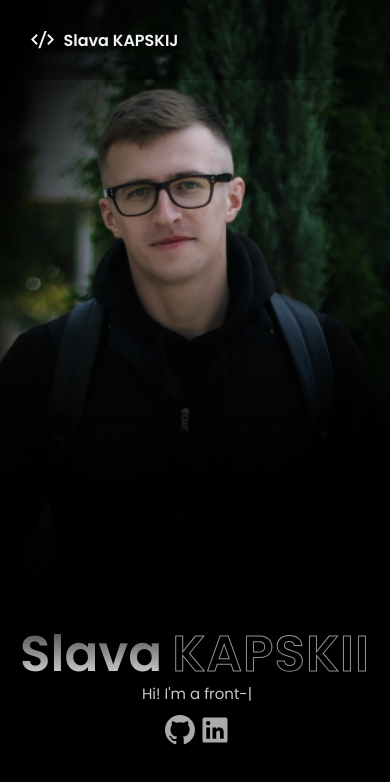
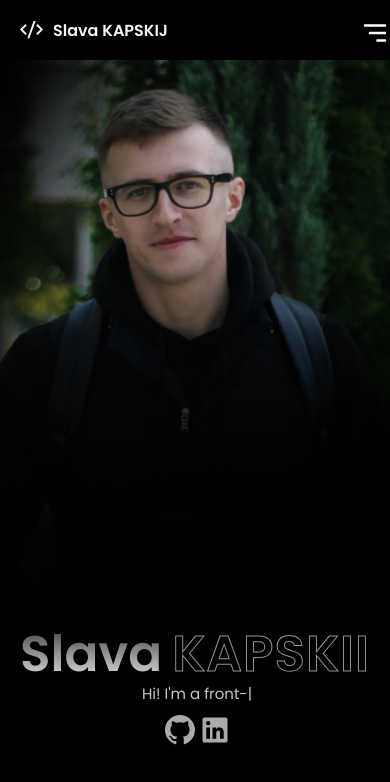
Before and after one commit to Kapskii/personal_portfolio, a React (Create React App) app: page / in a window 390 px wide. Shown: the top 782 px of the page. Built offline with nearby package versions, Linux system fonts and the light colour scheme.

Commit message:
feat: add burger menu

```diff
--- a/src/components/Header/Header.module.css
+++ b/src/components/Header/Header.module.css
@@ -9,29 +9,33 @@
     z-index: 999;
 }
 
-.container {
+.header_nav {
     display: flex;
     width: 100%;
     align-items: center;
-    justify-content: space-around;
+    justify-content: flex-end;
 }
 
-.title {
+.header_logoItem {
+    width: 180px;
+    margin-left: 20px;
     text-decoration: none;
     color: whitesmoke;
     font-weight: 600;
     display: flex;
+    flex-direction: row;
     gap: 10px;
 }
 
-.navigation{
+.header_navList {
+    margin-right: 20px;
     display: flex;
     flex-direction: row;
     align-items: center;
     gap: 40px;
 }
 
-.navItem {
+.header_navItem {
     text-decoration: none;
     letter-spacing: 1.25px;
 }
@@ -48,6 +52,10 @@
     color: white;
 }
 
+.header_menuButton {
+    display: none;
+}
+
 
 @media (max-width: 1150px) {
 
@@ -61,7 +69,51 @@
 }
 
 @media (max-width: 800px) {
+
+    .headerWrapper {
+        height: 60px;
+        background-color: rgba(0, 0, 0, 1);
+    }
+
+    .header_nav,
+    .header_navActive {
+        position: fixed;
+        top: 0;
+        left: -220px;
+        display: flex;
+        flex-direction: column;
+        width: 220px;
+        height: 100%;
+        background-color: rgba(0, 0, 0, 0.9);
+        transition: 0.3s;
+    }
+
+    .header_navActive {
+        left: 0px;
+    }
+
+    .header_navList {
+        flex: 1;
+        display: flex;
+        flex-direction: column;
+        padding-top: 40px;
+        padding-left: 15px;
+    }
+
+    .header_navItem {
+        margin: 10px 0;
+    }
+
     .item {
-        display: none;
+        color: rgb(253, 253, 253);
+    }
+
+    .header_menuButton {
+        display: block;
+        margin-left: auto;
+        height: 25px;
+        padding: 0;
+        border: 0;
+        background-color: transparent;
     }
 }
--- a/src/components/Header/Header.tsx
+++ b/src/components/Header/Header.tsx
@@ -5,42 +5,49 @@ import { GrCube } from "react-icons/gr";
 import { HiOutlineSquaresPlus } from "react-icons/hi2";
 import { RiCodeSSlashLine } from "react-icons/ri";
 import { TiContacts } from "react-icons/ti";
+import { useState } from "react";
+import { ReactComponent as Icon } from "../../assets/burger.svg";
 
 export const Header = () => {
+  const [isOpen, setOpen] = useState(false);
+
   return (
     <div className={s.headerWrapper}>
-      <nav className={s.container}>
-        <NavLink to="home" className={s.title}>
-          <RiCodeSSlashLine size="23px" />
-          Slava KAPSKIJ
-        </NavLink>
-        <div className={s.navigation}>
-          <NavLink to="skills" className={s.navItem}>
+      <NavLink to="home" className={s.header_logoItem}>
+        <RiCodeSSlashLine size="23px" />
+        Slava KAPSKIJ
+      </NavLink>
+      <nav className={isOpen ? s.header_navActive : s.header_nav}>
+        <ul className={s.header_navList}>
+          <NavLink onClick={() => setOpen(!isOpen)} to="skills" className={s.header_navItem}>
             <span className={s.item}>
               <AiOutlineProfile />
               Skills
             </span>
           </NavLink>
-          <NavLink to="projects" className={s.navItem}>
+          <NavLink onClick={() => setOpen(!isOpen)} to="projects" className={s.header_navItem}>
             <span className={s.item}>
               <GrCube />
               Projects
             </span>
           </NavLink>
-          <NavLink to="experiance" className={s.navItem}>
+          <NavLink onClick={() => setOpen(!isOpen)} to="experiance" className={s.header_navItem}>
             <span className={s.item}>
               <HiOutlineSquaresPlus />
               Experiances
             </span>
           </NavLink>
-          <NavLink to="contacts" className={s.navItem}>
+          <NavLink onClick={() => setOpen(!isOpen)} to="contacts" className={s.header_navItem}>
             <span className={s.item}>
               <TiContacts />
               Contacts
             </span>
           </NavLink>
-        </div>
+        </ul>
       </nav>
+      <button className={s.header_menuButton} onClick={() => setOpen(!isOpen)}>
+        <Icon />
+      </button>
     </div>
   );
 };
--- a/src/components/pages/HomePage/HomePage.tsx
+++ b/src/components/pages/HomePage/HomePage.tsx
@@ -35,7 +35,7 @@ export const HomePage = (props: PropsType) => {
             </svg>
           </a>
           <a
-            href="https://www.linkedin.com/in/slava-kapskij-31521b224/"
+            href="https://www.linkedin.com/in/slava-kapskii-31521b224/"
             target="_blank"
             rel="noreferrer"
             className={s.linkLi}
```
Also changed, not shown: src/assets/burger-menu-right-svgrepo-com.svg (added), src/assets/burger.svg (added).
